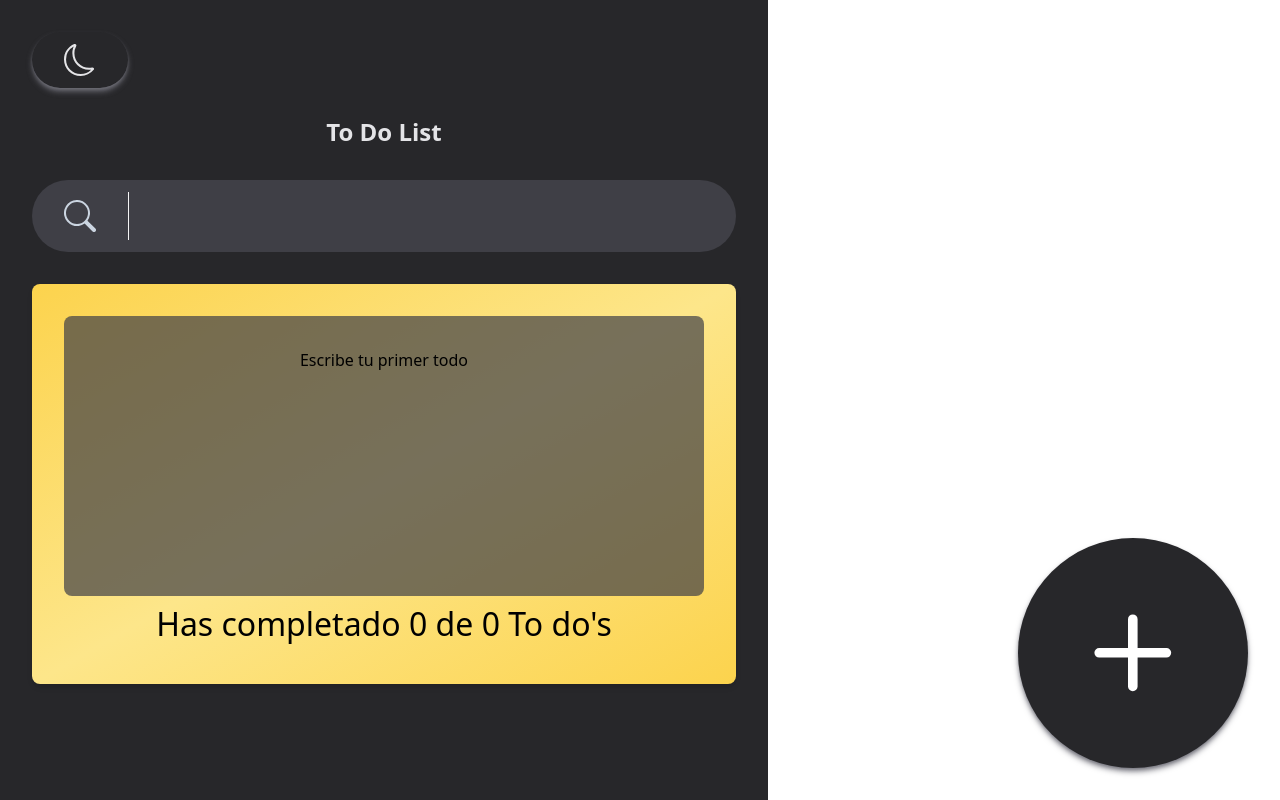
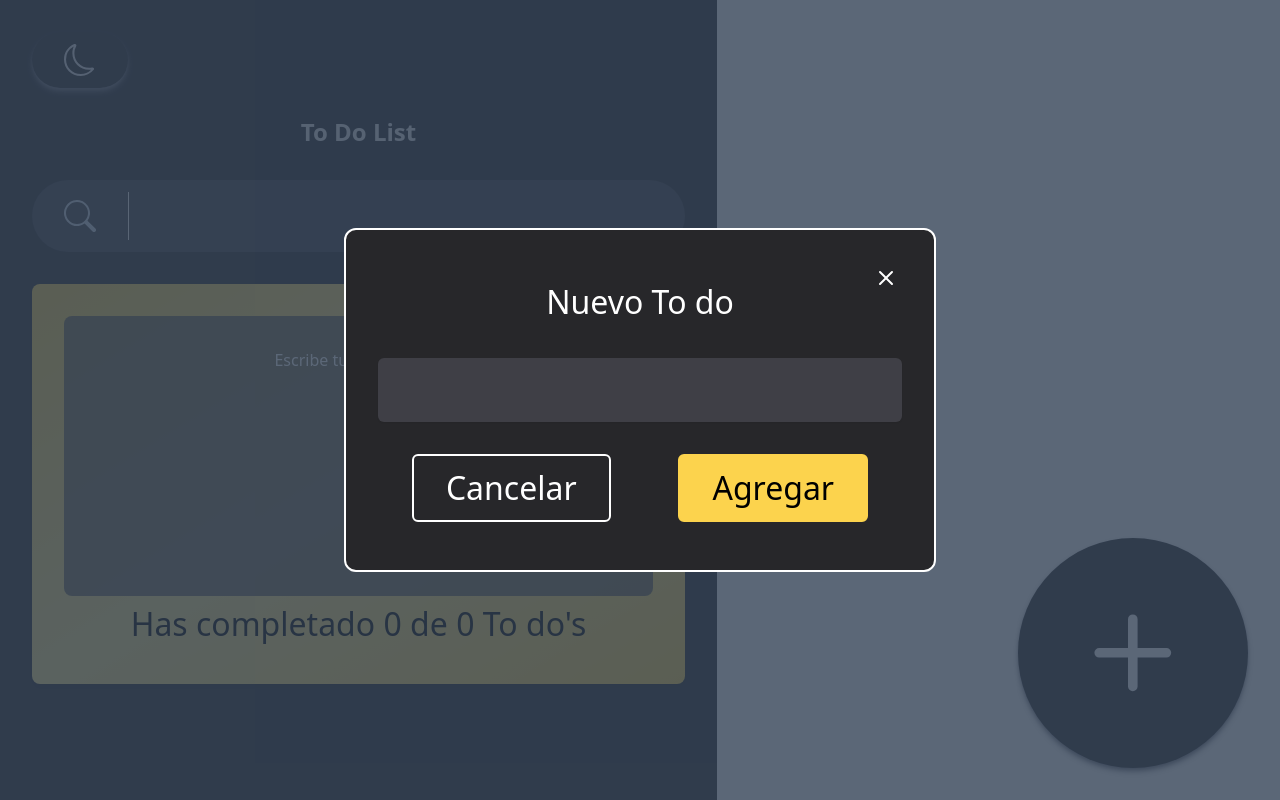
Before and after one commit to kenNoYuusha/to-do-list, a React (Vite) app: page / in a window 1280 px wide. Both pictures are taken after a click on the button 1132 px from the left and 652 px from the top of the page. Built offline with nearby package versions, Linux system fonts and the light colour scheme.

Commit message:
create, done

```diff
--- a/index.html
+++ b/index.html
@@ -8,6 +8,7 @@
   </head>
   <body>
     <div id="root"></div>
+    <div id="modal"></div>
     <script type="module" src="/src/main.jsx"></script>
   </body>
 </html>
--- a/src/App.jsx
+++ b/src/App.jsx
@@ -6,6 +6,8 @@ import { TodoItem } from "./components/TodoItem";
 import { TodoCounter } from "./components/TodoCounter";
 import { TodoAddNew } from "./components/TodoAddNew";
 import { BsMoon, BsSun } from "react-icons/bs";
+import { Modal } from "./components/Modal";
+import { CreateTodoForm } from "./components/CreateTodoForm";
 
 
 
@@ -18,14 +20,17 @@ const App = () => {
     filteredTodos,
     completeTodo,
     deleteTodo,
+    createTodo,
     totalTodos,
     completedTodos,
     loading,
     error,
+    showModal,
+    setShowModal,
   } = useApp();
 
   return (
-    <main className={darkMode ? "dark" : "block"}>
+    <main className={`absolute ${ darkMode && "dark"}`}>
       <button
         className="fixed top-mobileRangeSpacing left-mobileRangeSpacing px-mobileRangeSpacing py-3 w-auto h-auto text-mobileRange text-slate-500 rounded-full shadow-md z-10 hover:bg-zinc-200 active:bg-zinc-300 dark:shadow-zinc-500 dark:text-zinc-200 dark:hover:bg-zinc-900/60 dark:active:bg-zinc-900"
         onClick={() => {
@@ -41,9 +46,9 @@ const App = () => {
         <TodoSearch todoSearch={todoSearch} setTodoSearch={setTodoSearch} />
         <TodoContainer>
           <TodoList>
-          {error && <p>Hubo un error</p>}
-          {loading && <p>Cargando......</p>}
-          {(!loading && !filteredTodos.length) && <p>Escribe tu primer todo</p>}
+          {error && <p className="dark:text-white">Hubo un error</p>}
+          {loading && <p className="dark:text-white">Cargando......</p>}
+          {(!loading && !filteredTodos.length) && <p className="dark:text-white">Escribe tu primer todo</p>}
             {filteredTodos.map(({ description, completed }) => (
               <TodoItem
                 description={description}
@@ -58,7 +63,10 @@ const App = () => {
             totalTodos={totalTodos}
             completedTodos={completedTodos}
           />
-          <TodoAddNew />
+          <TodoAddNew setShowModal={setShowModal}/>
+          <Modal showModal={showModal} darkMode={darkMode}>
+            <CreateTodoForm setShowModal={setShowModal} createTodo={createTodo}/>
+          </Modal>
         </TodoContainer>
       </section>
     </main>
--- /dev/null
+++ b/src/components/CreateTodoForm.jsx
@@ -0,0 +1,61 @@
+import { useState } from "react";
+import { BsX } from "react-icons/bs";
+const CreateTodoForm = ({ setShowModal, createTodo }) => {
+  const [newTodo, setNewTodo] = useState("");
+
+  const clickEventHandler = () => {
+    setShowModal(false);
+  };
+
+  const changeEventHandler = (e) => {
+    setNewTodo(e.target.value);
+  };
+
+  const submitEventHandler = (e) => {
+    e.preventDefault();
+    if(newTodo.length >= 1){
+      createTodo(newTodo);
+      setNewTodo("");
+      clickEventHandler();
+    }
+  };
+
+  return (
+    <form
+      className="relative justify-center items-center flex flex-col gap-y-mobileRangeSpacing px-mobileRangeSpacing py-12 border-2 border-white rounded-xl bg-zinc-100 dark:bg-zinc-800 text-black dark:text-white text-mobileRange "
+      onSubmit={submitEventHandler}
+    >
+      <button
+        type="button"
+        className="absolute top-mobileRangeSpacing right-mobileRangeSpacing"
+        onClick={clickEventHandler}
+      >
+        <BsX />
+      </button>
+      <label htmlFor="newTodo">Nuevo To do</label>
+      <input
+        type="text"
+        value={newTodo}
+        id="newTodo"
+        className="w-full px-mobileRangeSpacing py-2 rounded-md bg-white dark:bg-zinc-700 shadow-sm focus:shadow-md outline-none dark:focus:shadow-sm dark:focus:shadow-slate-500"
+        onChange={changeEventHandler}
+      />
+      <div className="w-full flex flex-row justify-around items-center">
+        <button
+          type="button"
+          className="px-mobileRangeSpacing py-2 border-2 border-zinc-800 dark:border-white rounded-md"
+          onClick={clickEventHandler}
+        >
+          Cancelar
+        </button>
+        <button
+          type="submit"
+          className="px-mobileRangeSpacing py-2 border-2 bg-yellow-200 dark:bg-amber-300 text-black border-yellow-200 dark:border-amber-300 rounded-md"
+        >
+          Agregar
+        </button>
+      </div>
+    </form>
+  );
+};
+export { CreateTodoForm };
--- /dev/null
+++ b/src/components/Modal.jsx
@@ -0,0 +1,16 @@
+import { createPortal } from "react-dom";
+
+const Modal = ({ children, showModal, darkMode }) => {
+  return createPortal(
+    <div
+      id="teletransportacion"
+      className={`${darkMode && "dark"} ${
+        showModal ? "grid" : "hidden"
+      } absolute z-10 w-full h-screen bg-slate-700/80 place-items-center`}
+    >
+      {children}
+    </div>,
+    document.getElementById("modal")
+  );
+};
+export { Modal };
--- a/src/components/TodoAddNew.jsx
+++ b/src/components/TodoAddNew.jsx
@@ -1,5 +1,11 @@
 import { BsPlus } from "react-icons/bs";
-const TodoAddNew = () => {
-  return <button className="fixed right-mobileRangeSpacing bottom-mobileRangeSpacing w-[18vw] h-[18vw] grid place-items-center  bg-amber-400 hover:bg-amber-500 text-white text-[12vw] rounded-full dark:bg-zinc-800 dark:hover:bg-zinc-900/60 dark:active:bg-zinc-900 dark:shadow-zinc-500 dark:shadow-md"><BsPlus/></button>;
+const TodoAddNew = ({setShowModal}) => {
+  return (
+    <button className="fixed right-mobileRangeSpacing bottom-mobileRangeSpacing w-[18vw] h-[18vw] grid place-items-center  bg-amber-400 hover:bg-amber-500 text-white text-[12vw] rounded-full dark:bg-zinc-800 dark:hover:bg-zinc-900/60 dark:active:bg-zinc-900 dark:shadow-zinc-500 dark:shadow-md"
+      onClick={() => { setShowModal(true) }}
+    >
+      <BsPlus />
+    </button>
+  );
 };
 export { TodoAddNew };
--- a/src/js/useApp.js
+++ b/src/js/useApp.js
@@ -12,7 +12,7 @@ const useApp = () => {
   const completedTodos = todos.filter((todo) => !!todo.completed).length;
   let filteredTodos;
   const [darkMode, setDarkMode] = useState(true);
-
+  const [showModal, setShowModal] = useState(false);
   const [todoSearch, setTodoSearch] = useState("");
 
   if (todoSearch.length > 0) {
@@ -52,6 +52,14 @@ const useApp = () => {
     // setTasks((tasks) => tasks.filter((task) => task.description !== taskName));
   };
 
+  const createTodo = (todoName) => {
+    const newListTodos = [...todos, {
+      description: todoName,
+      completed: false,
+    }];
+    saveTodos(newListTodos);
+  }
+
   return {
     darkMode,
     setDarkMode,
@@ -60,10 +68,13 @@ const useApp = () => {
     filteredTodos,
     completeTodo,
     deleteTodo,
+    createTodo,
     totalTodos,
     completedTodos,
     loading,
     error,
+    showModal,
+    setShowModal,
   };
 };
 export { useApp };
--- a/src/js/useLocalStorage.js
+++ b/src/js/useLocalStorage.js
@@ -35,7 +35,7 @@ const useLocalStorage = (itemName, initialValue) => {
       } catch (error) {
         setError(error);
       }
-    }, 500);
+    }, 0);
   };
 
   return {
```
